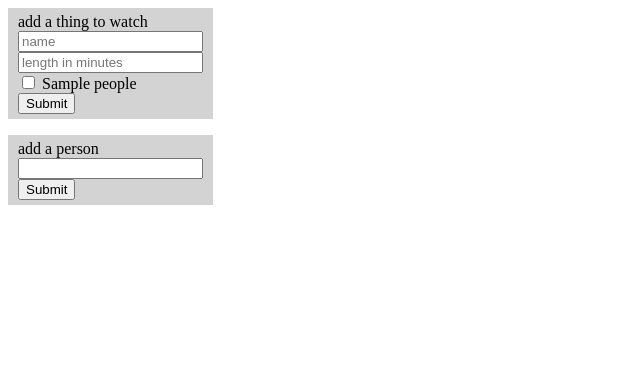
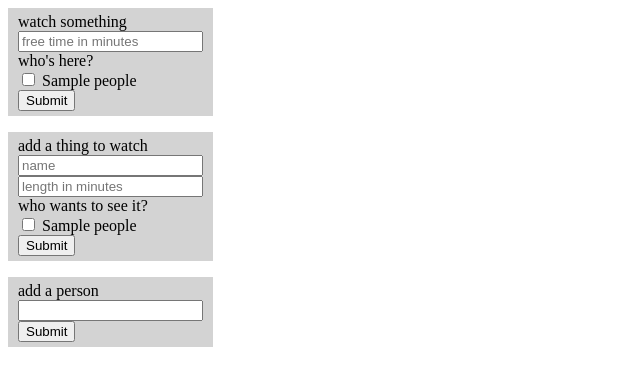
Before and after one commit to Shriken/friends-watch, a Flask app: page / in a window 1280 px wide. Shown: the top 386 px of the page, without its empty margins (0-640 px from the left). Run offline with Flask 2, Linux system fonts and the light colour scheme; a database or web service that is not in the repository returns one stand-in record (values such as "Sample title"); parts of the project's set-up code (start-up, migrations or seed data) failed here and were passed over.

Commit message:
Add want-to-watch queries

```diff
--- a/app.py
+++ b/app.py
@@ -1,4 +1,4 @@
-from flask import Flask, render_template, request, flash
+from flask import Flask, render_template, request, flash, redirect, url_for
 import db
 import secrets
 
@@ -7,38 +7,54 @@ app.secret_key = secrets.secret_key
 
 @app.route('/', methods=['GET', 'POST'])
 def home():
-    if request.method == 'POST':
-        form = request.form
-        if form['submit-type'] == 'add-media':
-            people = [
-                key[len('wants-to-watch:'):]
-                for key in form.keys()
-                if 'wants-to-watch:' in key
-            ]
-            result = db.add_media(
-                form['media-name'],
-                form['media-length'],
-                people
-            )
-
-            if result is True:
-                flash('media added', 'success')
-            else:
-                flash(result, 'error')
-
-        elif form['submit-type'] == 'add-person':
-            # add person to the database
-            result = db.add_person(form['person-name'])
-
-            # inform user of results
-            if result is True:
-                flash('person added', 'success')
-            else:
-                flash(result, 'error')
-
-        else:
-            flash('bad form input format', 'error')
-
     return render_template('home.html', people=db.get_people())
 
+@app.route('/watch-something')
+def watch_something():
+    form = request.args
+    people = [
+        key[len('wants-to-watch:'):]
+        for key in form.keys()
+        if 'wants-to-watch:' in key
+    ]
+    return render_template(
+        'watch-something.html',
+        media=db.get_media(form['time-to-watch'], people)
+    )
+
+@app.route('/action/<action>')
+def action(action=None):
+    form = request.args
+    if action == 'add-media':
+        people = [
+            key[len('wants-to-watch:'):]
+            for key in form.keys()
+            if 'wants-to-watch:' in key
+        ]
+        result = db.add_media(
+            form['media-name'],
+            form['media-length'],
+            people
+        )
+
+        if result is True:
+            flash('media added', 'success')
+        else:
+            flash(result, 'error')
+
+    elif action == 'add-person':
+        # add person to the database
+        result = db.add_person(form['person-name'])
+
+        # inform user of results
+        if result is True:
+            flash('person added', 'success')
+        else:
+            flash(result, 'error')
+
+    else:
+        flash('bad action', 'error')
+
+    return redirect(url_for('home'))
+
 app.run('0.0.0.0', 8000, debug=True)
--- a/db.py
+++ b/db.py
@@ -22,7 +22,7 @@ def get_people():
     return [person for person in cursor]
 
 def add_media(media_name, media_length, people):
-    if get_media(media_name):
+    if get_media_by_name(media_name):
         return 'media "%s" already exists' % media_name
 
     db.media.insert({
@@ -32,7 +32,14 @@ def add_media(media_name, media_length, people):
     })
     return True
 
-def get_media(media_name):
+def get_media(media_length, people):
+    cursor = db.media.find({
+        'length': {'$lte': media_length},
+        'want-to-watch': {'$all': people}
+    })
+    return [x for x in cursor]
+
+def get_media_by_name(media_name):
     cursor = db.media.find({'name': media_name})
     try:
         return cursor[0]
--- a/templates/home.html
+++ b/templates/home.html
@@ -15,15 +15,16 @@
     {% endfor %}
   {% endwith %}
 
-  <form method='POST'>
-    add a thing to watch<br>
-    <input type='hidden' name='submit-type' value='add-media'/>
-    <input type='text' name='media-name' placeholder='name'/><br>
+  <form action='watch-something'>
+    watch something<br>
     <input
       type='number'
-      name='media-length'
-      placeholder='length in minutes'
+      step='1'
+      name='time-to-watch'
+      placeholder='free time in minutes'
     /><br>
+
+    who's here?<br>
     {% for person in people %}
       <input type='checkbox' name='wants-to-watch:{{person['name']}}'/>
       {{person['name']}}
@@ -33,9 +34,28 @@
   </form>
   <br>
 
-  <form method='POST'>
+  <form action='action/add-media'>
+    add a thing to watch<br>
+    <input type='text' name='media-name' placeholder='name'/><br>
+    <input
+      type='number'
+      step='1'
+      name='media-length'
+      placeholder='length in minutes'
+    /><br>
+
+    who wants to see it?<br>
+    {% for person in people %}
+      <input type='checkbox' name='wants-to-watch:{{person['name']}}'/>
+      {{person['name']}}
+      <br>
+    {% endfor %}
+    <input type='submit'/>
+  </form>
+  <br>
+
+  <form action='action/add-person'>
     add a person<br>
-    <input type='hidden' name='submit-type' value='add-person'/>
     <input type='text' name='person-name'/><br>
     <input type='submit'/>
   </form>
```
Also changed, not shown: templates/watch-something.html (added, +14 -0 lines).
